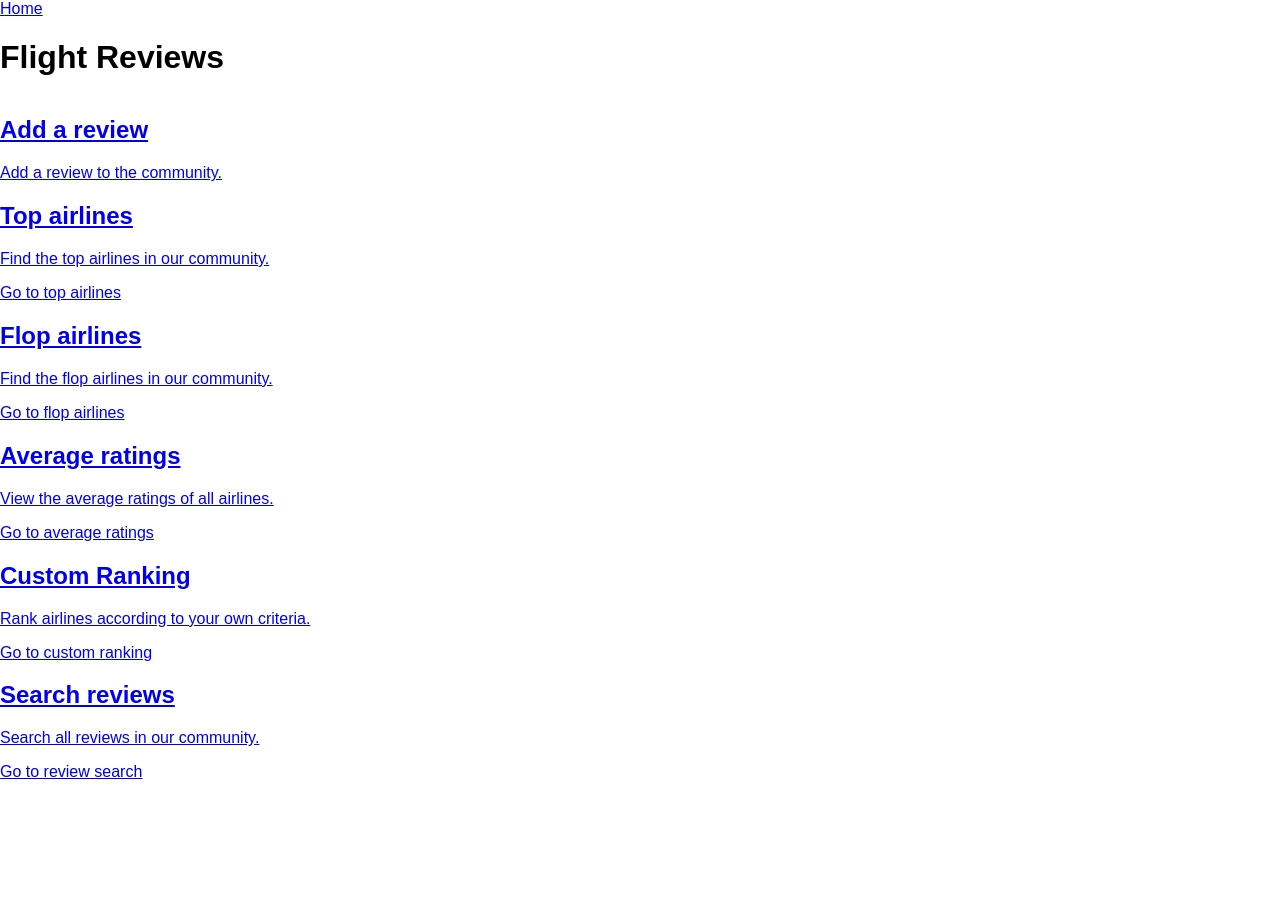
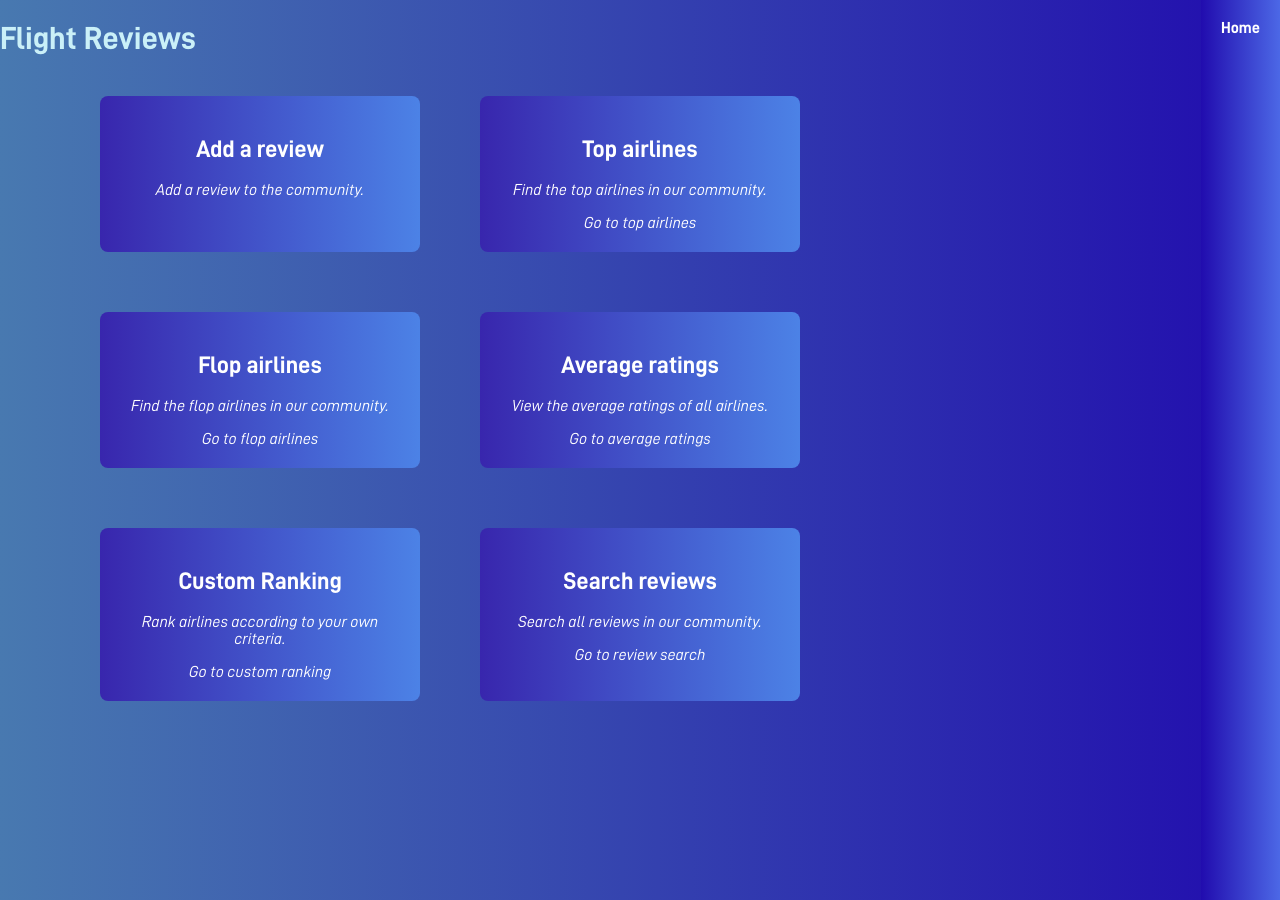
Before and after one commit to Sebbo101/Seb, a Flask app: page /home in a window 1280 px wide. Run offline with Flask 3, Linux system fonts and the light colour scheme.

Commit message:
Add files via upload

```diff
--- a/static/styles/main.css
+++ b/static/styles/main.css
@@ -1,10 +1,52 @@
 /* app/static/styles/main.css */
 
+@font-face {
+    font-family: D-DIN;
+    src: url(D-DIN.otf);
+}
+
+@font-face {
+    font-family: D-DIN;
+    src: url(D-DIN-Bold.otf);
+    font-weight: bold;
+}
+
+@font-face {
+  font-family: D-DIN;
+  src: url(D-DIN-Italic.otf);
+  font-weight: italic;
+}
 body {
-    font-family: 'Arial', sans-serif;
+    color: #caf0f8;
+    background: linear-gradient(to right, #4879B0, #210CAE);
+    font-family: 'D-DIN', sans-serif;
     margin: 20px;
 }
 
 #reviews-container {
     margin-top: 20px;
 }
+
+/* unvisited link */
+a:link {
+    text-decoration: none;
+    color: white;
+  }
+
+  /* visited link */
+  a:visited {
+    text-decoration: none;
+    color: white;
+  }
+
+  /* mouse over link */
+  a:hover {
+    text-decoration: none;
+    color: white;
+  }
+
+  /* selected link */
+  a:active {
+    text-decoration: none;
+    color: white;
+  }
--- /dev/null
+++ b/static/styles/styles.css
@@ -0,0 +1,72 @@
+/* fp/static/styles/styles.css */
+
+.card-container {
+    display: flex;
+    flex-wrap: wrap;
+    gap: 20px;
+    justify-content: center;
+}
+
+.card {
+    background: linear-gradient(to right, #3826AD, #4C82E6);
+    border: 0px solid ;
+    border-radius: 8px;
+    padding: 20px;
+    margin: 20px;
+    width: 200px;
+    text-align: center;
+    transition: transform 0.3s;
+}
+
+.card:hover {
+    transform: scale(1.05);
+}
+
+.card:active {
+    transform: scale(0.95);
+}
+
+a {
+    color: #007BFF;
+    text-decoration: none;
+}
+
+a:hover {
+    text-decoration: none;
+}
+
+@keyframes fadeInLeft {
+    0% {
+        opacity: 0;
+        transform: translateX(100px);
+    }
+    100% {
+        opacity: 1;
+        transform: translateX(0);
+    }
+}
+
+
+.navigation-bar {
+    position: fixed;
+    top: 0;
+    right: 0;
+    height: 100vh;
+    display: flex;
+    flex-direction: column;
+    align-items: center;
+    background: linear-gradient(to right, #210CAE, #4C68E6);
+    padding: 20px;
+}
+
+.navigation-bar a {
+    color: white;
+    text-decoration: none;
+    margin-bottom: 20px;
+    font-weight: bold;
+    transition: color 0.3s ease;
+}
+
+.navigation-bar a:hover {
+    color: #4CE687; /* Kleur aanpassen op basis van je ontwerp */
+}
```
Also changed, not shown: static/styles/D-DIN-Bold.otf (added), static/styles/D-DIN-Italic.otf (added), static/styles/D-DIN.otf (added), static/styles/D-DINCondensed-Bold.otf (added), static/styles/D-DINCondensed.otf (added), static/styles/D-DINExp-Bold.otf (added), static/styles/D-DINExp-Italic.otf (added), static/styles/D-DINExp.otf (added).
